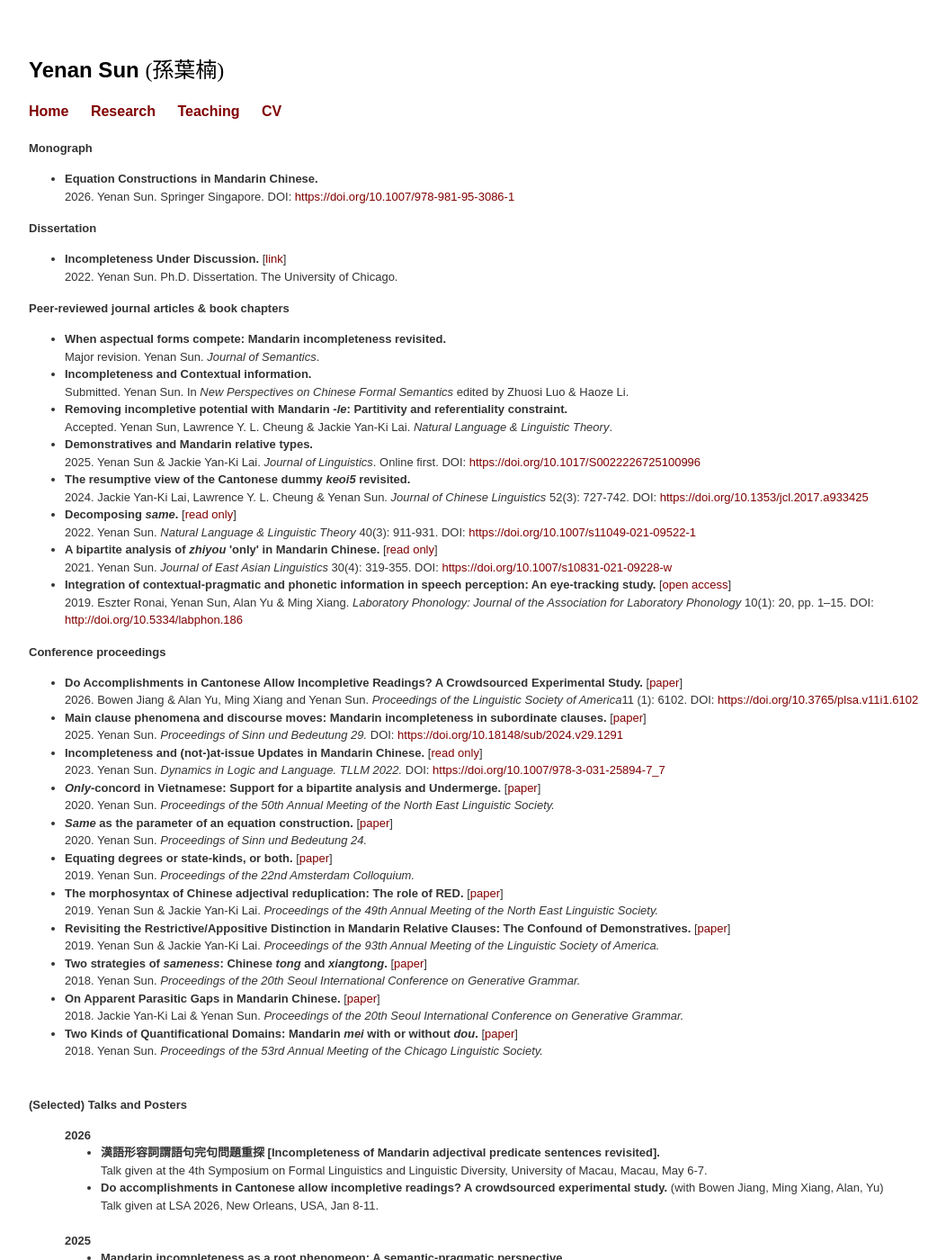
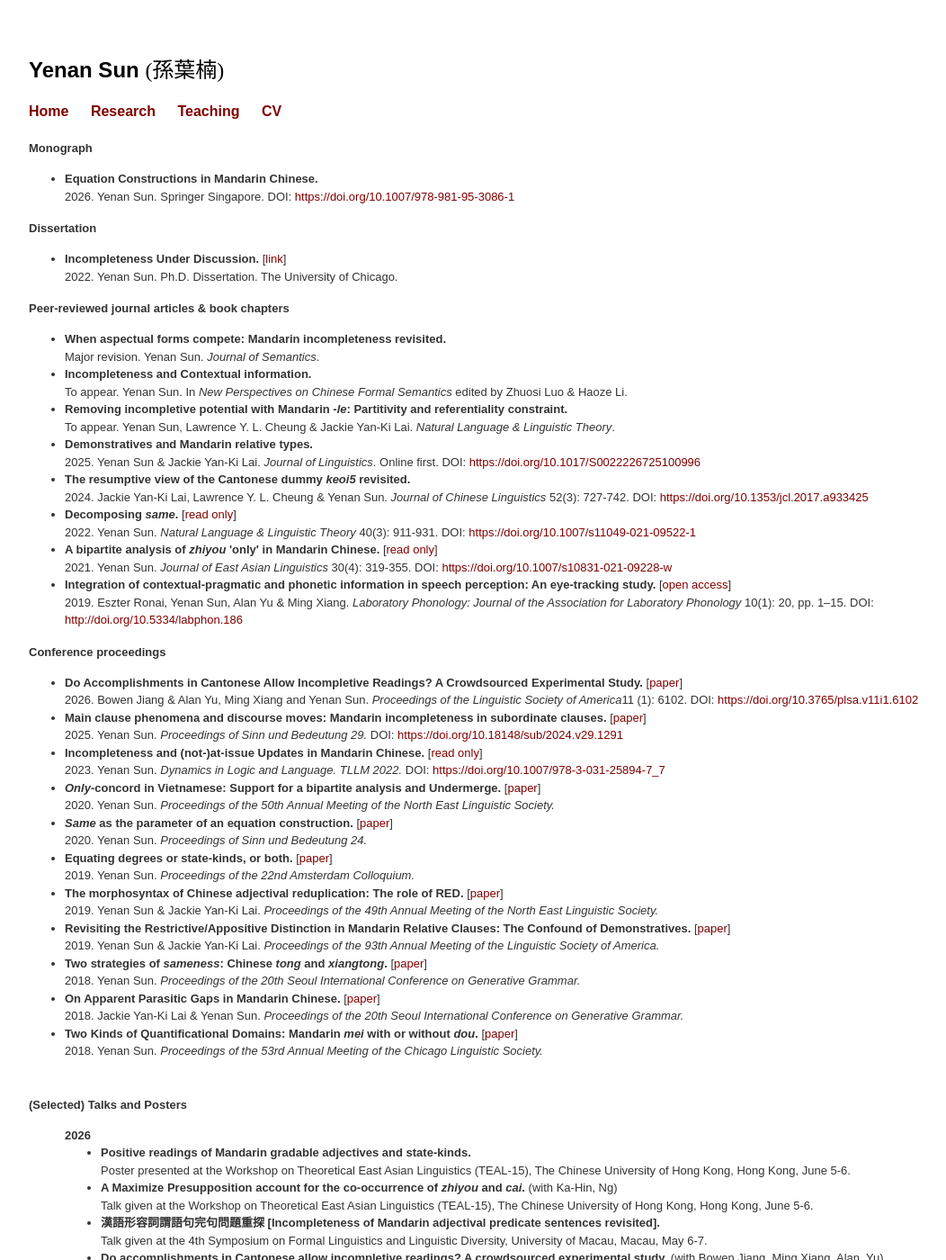
Before and after one commit to yenan09/yenan09.github.io, a Jekyll site: the page built from pub.html, in a window 1280 px wide and 1400 px high. Shown: the whole window at 90% size, without its empty margins (68-1120 px from the left). Built offline with Jekyll 4.4.1, drawn with Linux system fonts in a browser that asks for light colours.

Commit message:
20260731

```diff
--- a/pub.html
+++ b/pub.html
@@ -41,10 +41,10 @@ title: Research
         Major revision. Yenan Sun. <i> Journal of Semantics</i>.
 
 <li><b>Incompleteness and Contextual information. </b><br>
-         Submitted. Yenan Sun. In <i>New Perspectives on Chinese Formal Semantics</i> edited by Zhuosi Luo & Haoze Li.
+         To appear. Yenan Sun. In <i>New Perspectives on Chinese Formal Semantics</i> edited by Zhuosi Luo & Haoze Li.
 
 <li><b>Removing incompletive potential with Mandarin <i>-le</i>: Partitivity and referentiality constraint.</b> <br>
-            Accepted. Yenan Sun, Lawrence Y. L. Cheung & Jackie Yan-Ki Lai. <i> Natural Language & Linguistic Theory</i>.
+            To appear. Yenan Sun, Lawrence Y. L. Cheung & Jackie Yan-Ki Lai. <i> Natural Language & Linguistic Theory</i>.
 
     <li><b>Demonstratives and Mandarin relative types.</b> <br>
         2025. Yenan Sun & Jackie Yan-Ki Lai. <i> Journal of Linguistics</i>. Online first. DOI: <a href="https://doi.org/10.1017/S0022226725100996" title="DemRC">https://doi.org/10.1017/S0022226725100996</a>
@@ -109,6 +109,13 @@ of the Chicago Linguistic Society. </i> </li>
 
   <li> <b>2026</b>
           <ul style="list-style-type:disc;">
+
+            <li><b>  Positive readings of Mandarin gradable adjectives and state-kinds. </b>    <br>
+              Poster  presented at the Workshop on Theoretical East Asian Linguistics (TEAL-15), The Chinese University of Hong Kong, Hong Kong, June 5-6.
+
+
+            <li><b> A Maximize Presupposition account for the co-occurrence of <i>zhiyou</i> and <i>cai</i>. </b>  (with Ka-Hin, Ng) <br>
+              Talk  given at the Workshop on Theoretical East Asian Linguistics (TEAL-15), The Chinese University of Hong Kong, Hong Kong, June 5-6.
 
             <li><b> 漢語形容詞謂語句完句問題重探 [Incompleteness of Mandarin adjectival predicate sentences revisited]. </b>  <br>
               Talk given at the 4th Symposium on Formal Linguistics and Linguistic Diversity, University of Macau, Macau, May 6-7.
```
